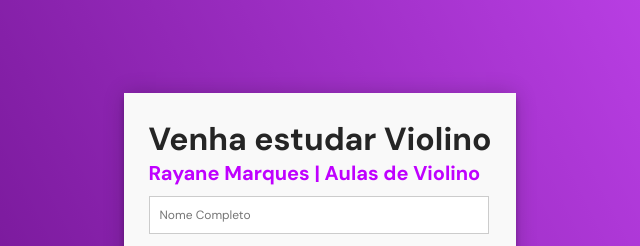
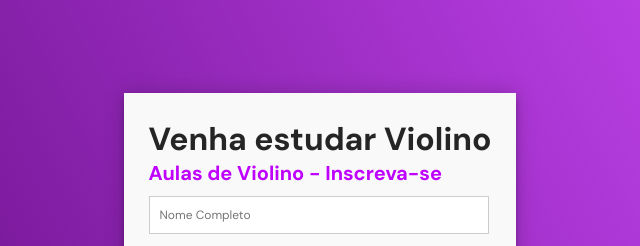
Before and after one commit to lucasmumbarra/violinLessons, a plain HTML site: page index.html in a window 1280 px wide. Shown: the top 246 px of the page, 320-960 px from the left. Drawn offline with nearby package versions, Linux system fonts and the light colour scheme.

Commit message:
Alterando informações de nomes

```diff
--- a/index.html
+++ b/index.html
@@ -4,7 +4,7 @@
     <meta charset="UTF-8">
     <meta http-equiv="X-UA-Compatible" content="IE=edge">
     <meta name="viewport" content="width=device-width, initial-scale=1.0">
-    <title>Rayane Marques | Aulas</title>
+    <title>Aulas de Violino</title>
 
     <script src="https://ajax.googleapis.com/ajax/libs/jquery/2.1.1/jquery.min.js"></script>
     <script src="https://cdnjs.cloudflare.com/ajax/libs/jquery.mask/1.14.11/jquery.mask.min.js"></script>
@@ -22,7 +22,7 @@
             <div class="forms">
                 <form class="inscription" action="https://docs.google.com/forms/d/e/1FAIpQLSfO9cb1tj5GBuw4oHOq6AECX7GLIWEdEVEqdx1oTR8P3Va8ag/formResponse">
                     <h1 class="title">Venha estudar Violino</h1>
-                    <h2 class="subtitle">Rayane Marques | Aulas de Violino</h2>
+                    <h2 class="subtitle">Aulas de Violino - Inscreva-se</h2>
 
                     <fieldset>
                         <input placeholder="Nome Completo" type="text" name="entry.999871970" autocomplete="off" id="nome">
```
Also changed, not shown: README.md.
